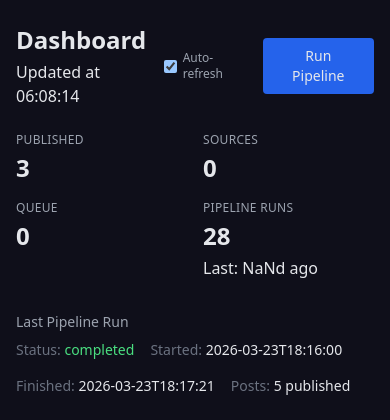
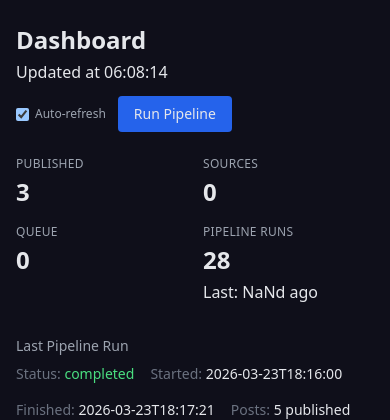
Before and after one commit to rrs1979/TelegramChannelAI, a Flask app: page / in a window 390 px wide. Shown: the part 53-473 px from the top of the page. Run offline with Flask 3, Linux system fonts and the light colour scheme; data comes from the database, SQL or seed files in the repository; data that the repository does not hold is empty; some libraries are stand-ins or nearby versions.

Commit message:
wrap dashboard header on narrow screens — every other page already had flex-wrap gap-3, dashboard didn't, so on phones the title and Run Pipeline button squished into each other

```diff
--- a/web/templates/dashboard.html
+++ b/web/templates/dashboard.html
@@ -2,12 +2,12 @@
 {% block title %}Dashboard{% endblock %}
 
 {% block content %}
-<div class="mb-6 flex items-center justify-between">
+<div class="mb-6 flex items-center justify-between flex-wrap gap-3">
     <div>
         <h1 class="text-2xl font-bold">Dashboard</h1>
         <p class="muted mt-1" id="last-updated"></p>
     </div>
-    <div class="flex items-center gap-3">
+    <div class="flex items-center gap-3 flex-wrap">
         <label class="flex items-center gap-1.5 text-xs text-gray-400 cursor-pointer select-none">
             <input type="checkbox" id="auto-refresh-toggle" checked
                 class="rounded border-gray-600 bg-dark-900 text-blue-600 focus:ring-blue-500 focus:ring-offset-0">
```
